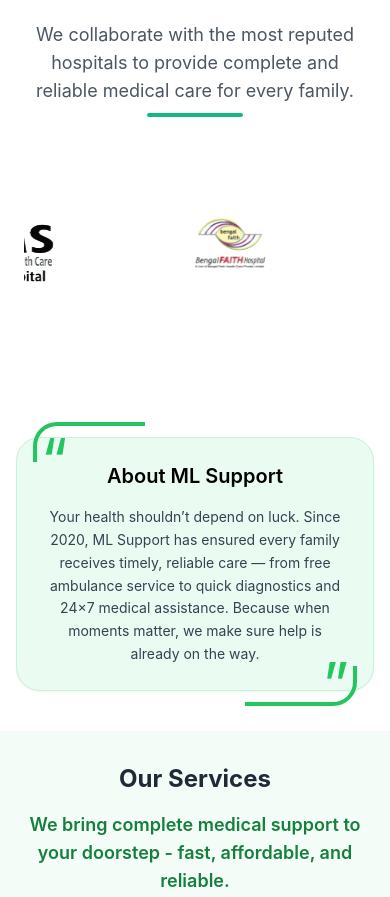
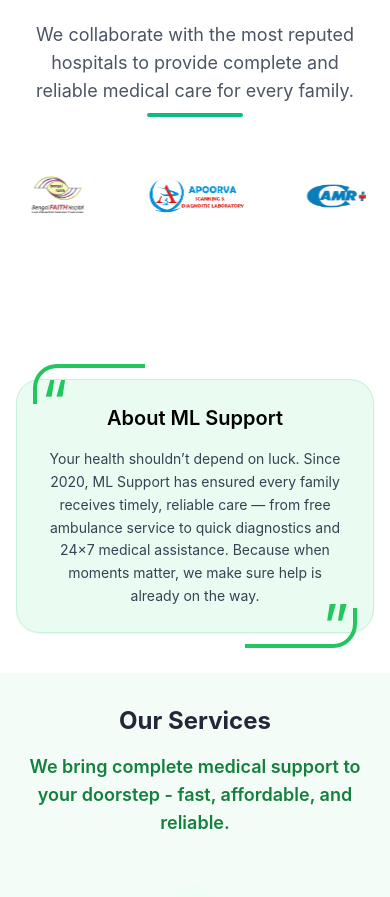
Before and after one commit to fuleswari220/healthcare-support-platform, a React (Vite) app: page / in a window 390 px wide. Shown: the part 2751-3648 px from the top of the page. Built offline with nearby package versions, Linux system fonts and the light colour scheme.

Commit message:
fixed animation error commit

```diff
--- a/src/components/InfiniteHospitalSlider.jsx
+++ b/src/components/InfiniteHospitalSlider.jsx
@@ -5,11 +5,9 @@ const InfiniteHospitalSlider = ({ images = [] }) => {
   const duplicatedImages = [...images, ...images];
 
   return (
-    // Added bg-white to ensure clean background behind logos
-    <div className="relative w-full overflow-hidden py-12 mt-10 bg-white">
+    <div className="relative w-full overflow-hidden py-6 md:py-8 lg:py-12 bg-white">
       <div
         className="flex w-max"
-        // Ensure backticks (`) are used here
         style={{
           animation: `slide ${images.length * 4}s linear infinite`,
         }}
@@ -17,15 +15,22 @@ const InfiniteHospitalSlider = ({ images = [] }) => {
         {duplicatedImages.map((src, index) => (
           <div
             key={index}
-            className="flex-shrink-0 w-64 md:w-80 px-8 flex items-center justify-center"
+            className="flex-shrink-0 px-4 md:px-6 lg:px-8 flex items-center justify-center"
+            style={{
+              // Responsive width and height
+              width: "clamp(140px, 20vw, 280px)",
+              height: "clamp(110px, 15vw, 220px)",
+            }}
           >
-            {/* Removed hover, grayscale, transition, and opacity classes.
-               Logos will now appear in full color normally.
-            */}
             <img
               src={src}
               alt={`Partner ${index + 1}`}
-              className="h-20 md:h-24 w-auto object-contain"
+              // Responsive image sizing
+              className="w-auto object-contain"
+              style={{
+                height: "clamp(60px, 8vw, 96px)",
+                maxWidth: "90%",
+              }}
             />
           </div>
         ))}
@@ -37,8 +42,27 @@ const InfiniteHospitalSlider = ({ images = [] }) => {
             transform: translateX(0);
           }
           100% {
-            /* Kept at -50% for seamless looping */
             transform: translateX(-50%);
+          }
+        }
+
+        /* Mobile-first responsive adjustments */
+        @media (max-width: 640px) {
+          .flex.w-max {
+            animation-duration: ${images.length * 3}s !important;
+          }
+        }
+
+        @media (min-width: 641px) and (max-width: 1024px) {
+          .flex.w-max {
+            animation-duration: ${images.length * 3.5}s !important;
+          }
+        }
+
+        /* Reduced motion support */
+        @media (prefers-reduced-motion: reduce) {
+          .flex.w-max {
+            animation: none;
           }
         }
       `}</style>
```
